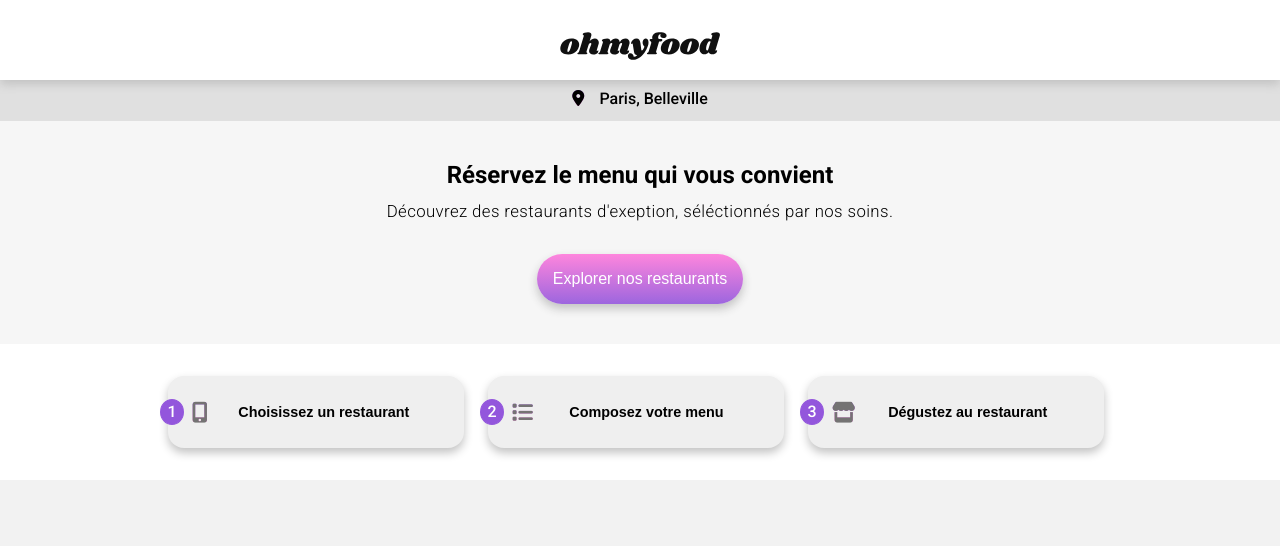
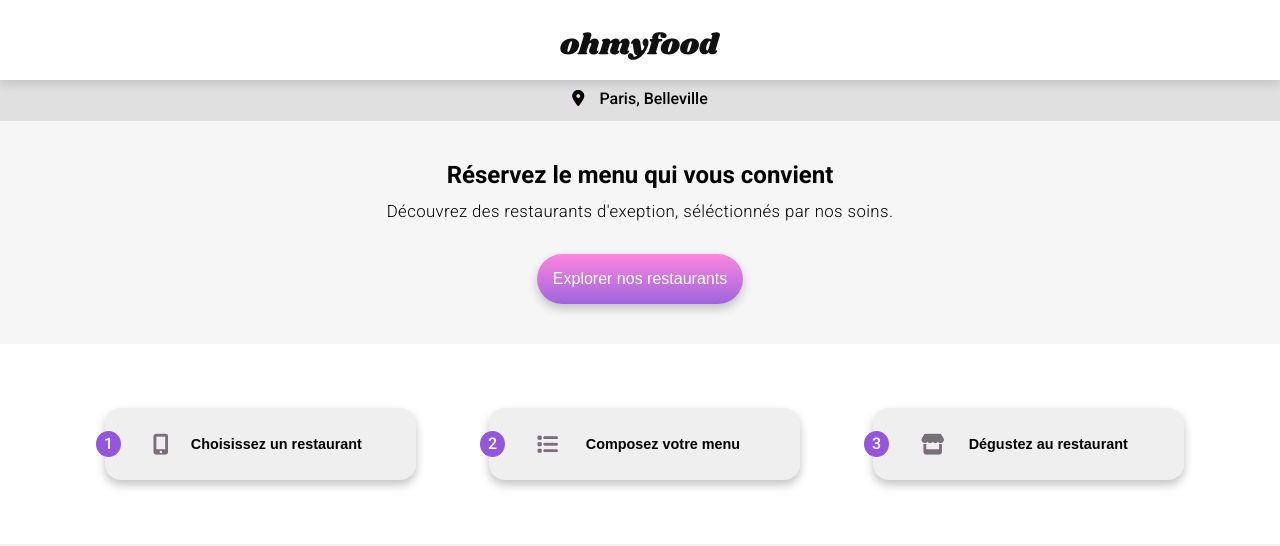
Before and after one commit to anaisrosa/anaisrosa-projet_3, a website: page index.html in a window 1280 px wide. Shown: the top 546 px of the page. Drawn offline with Linux system fonts and the light colour scheme; a web font is replaced by a local one.

Commit message:
fixed media queries

```diff
--- a/sass/utils/_responsive.scss
+++ b/sass/utils/_responsive.scss
@@ -1,6 +1,6 @@
 
 @media only screen
-and (min-device-width: 768px) and (max-device-width: 1024px)  {
+and (min-width: 768px) and (max-width: 1024px)  {
     .loading {
         font-size: 2rem;
     }
@@ -88,7 +88,7 @@ and (min-device-width: 768px) and (max-device-width: 1024px)  {
     }
 }
 
-@media only screen and (min-device-width: 768px) and (max-device-width: 1024px) {
+@media only screen and (min-width: 768px) and (max-width: 1024px) {
     #steps .btn_manual .fas {
         position: relative;
         left: 0.5rem;
@@ -100,7 +100,7 @@ and (min-device-width: 768px) and (max-device-width: 1024px)  {
 }
 
 
-@media only screen and (min-device-width: 1025px) {
+@media only screen and (min-width: 1025px) {
 
     .loading {
         width: 100%;
```
Also changed, not shown: css/style.css.
